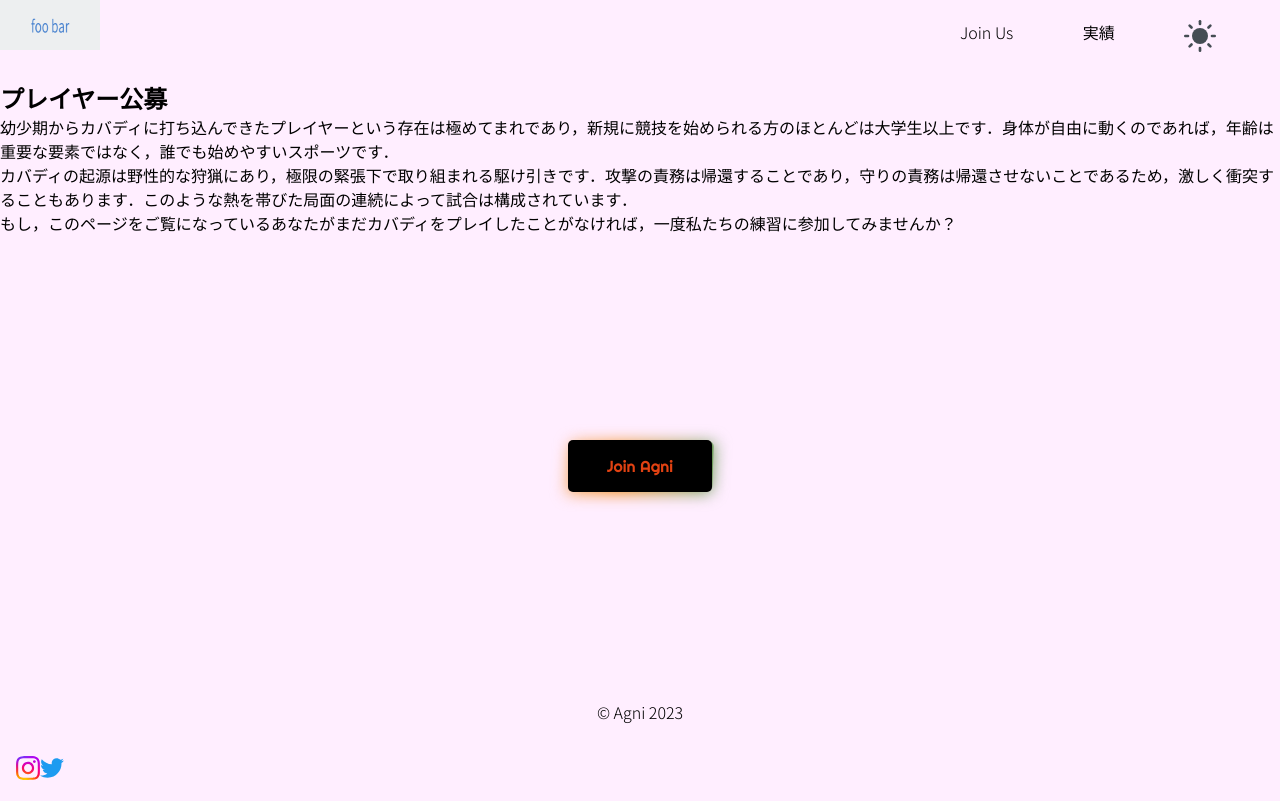
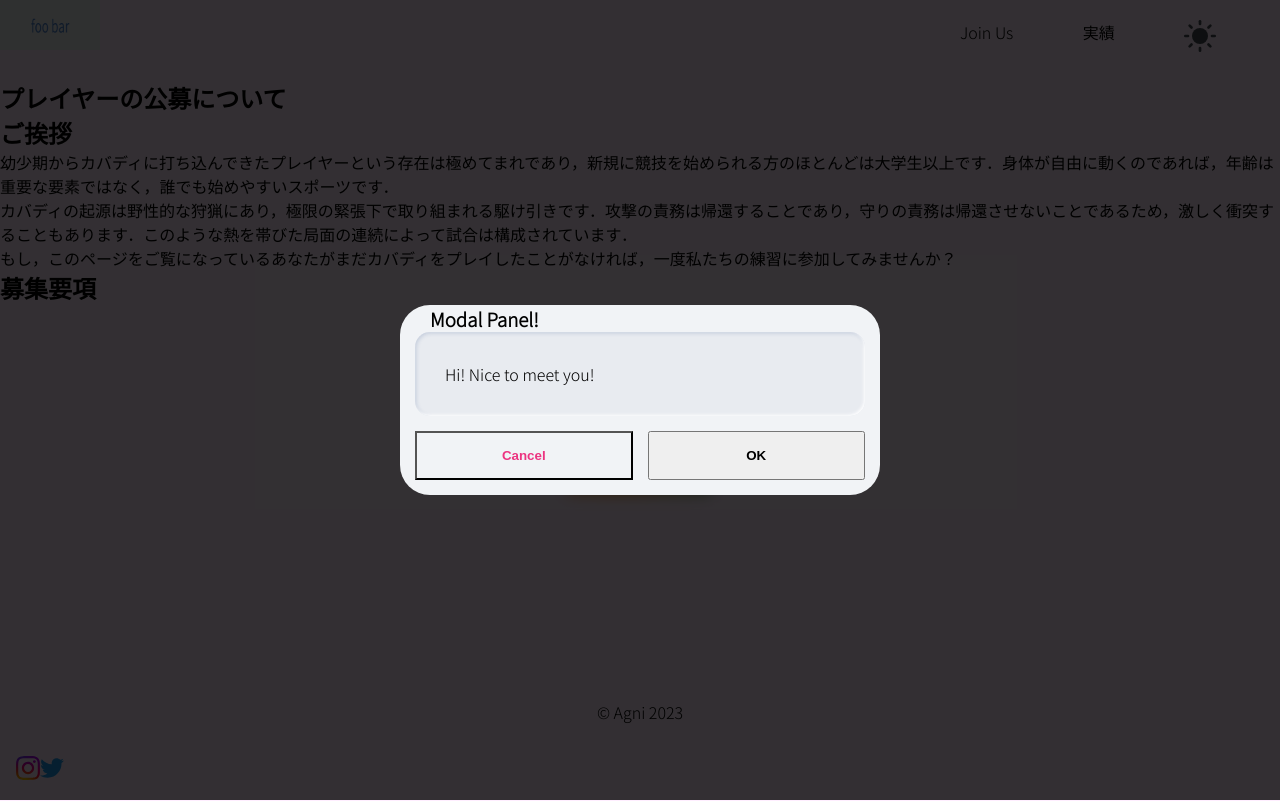
Before and after one commit to kustham/nigiri, a Next.js app: page /recruit in a window 1280 px wide. Both pictures are taken after a click on the button "Join Agni". Built offline with nearby package versions, Linux system fonts and the light colour scheme.

Commit message:
:sparkles: add modal

```diff
--- /dev/null
+++ b/app/recruit/modal.tsx
@@ -0,0 +1,39 @@
+import { NextPage } from 'next'
+import React from 'react'
+import { useState } from 'react'
+import { createPortal } from 'react-dom'
+import styles from 'styles/recruit/recruit.module.scss'
+
+type ModalProps = {
+    close: (e: any) => void
+    children: React.ReactNode
+}
+
+const Modal: NextPage<ModalProps> = (props) => {
+    const [isMouseDown, setIsMouseDown] = useState(false)
+
+    const onMouseDown = (e: { target: any; currentTarget: any }) => {
+        if (e.target === e.currentTarget) {
+            setIsMouseDown(true)
+        }
+    }
+
+    const onMouseUp = (e: MouseEvent) => {
+        if (isMouseDown) {
+            props.close(e)
+        }
+        setIsMouseDown(false)
+    }
+
+    return (
+        <div className={styles.modalOverlay} onMouseDown={onMouseDown} onMouseUp={onMouseUp}>
+            <div>
+                {React.cloneElement(props.children as any, {
+                    close: props.close,
+                })}
+            </div>
+        </div>
+    )
+}
+
+export default Modal
--- a/app/recruit/page.tsx
+++ b/app/recruit/page.tsx
@@ -1,19 +1,29 @@
 'use client'
+import Modal from '@/recruit/modal'
+import SendMailPanel from '@/recruit/sendMailPanel'
 import recruitStyle from '@/styles/recruit/recruit.module.scss'
 import { NextPage } from 'next'
 import { Righteous } from 'next/font/google'
+import { useState } from 'react'
 
 const righteous = Righteous({
     subsets: ['latin'],
     weight: '400',
 })
 
-//TODO:ボタンクリック時に挙動欲しい
 const RecruitPage: NextPage = () => {
+    const [isOpenModal, setIsOpenModal] = useState(false)
+
+    const toggleModal = (e) => {
+        if (e.target === e.currentTarget) {
+            setIsOpenModal(!isOpenModal)
+        }
+    }
     return (
         <>
             <div className={recruitStyle.message}>
-                <h1>プレイヤー公募</h1>
+                <h1>プレイヤーの公募について</h1>
+                <h2>ご挨拶</h2>
                 <p>
                     幼少期からカバディに打ち込んできたプレイヤーという存在は極めてまれであり，新規に競技を始められる方のほとんどは大学生以上です．身体が自由に動くのであれば，年齢は重要な要素ではなく，誰でも始めやすいスポーツです．
                 </p>
@@ -23,13 +33,23 @@ const RecruitPage: NextPage = () => {
                 <p>
                     もし，このページをご覧になっているあなたがまだカバディをプレイしたことがなければ，一度私たちの練習に参加してみませんか？
                 </p>
+                <h2>募集要項</h2>
             </div>
             <div className={recruitStyle.buttonContainer}>
                 <span className={recruitStyle.aura} />
-                <button type='submit' className={`${recruitStyle.joinUsButton} ${righteous.className}`}>
+                <button
+                    type='submit'
+                    className={`${recruitStyle.joinUsButton} ${righteous.className}`}
+                    onClick={toggleModal}
+                >
                     Join Agni
                 </button>
             </div>
+            {isOpenModal && (
+                <Modal close={toggleModal}>
+                    <SendMailPanel />
+                </Modal>
+            )}
         </>
     )
 }
--- /dev/null
+++ b/app/recruit/sendMailPanel.tsx
@@ -0,0 +1,35 @@
+import { NextPage } from 'next'
+import styles from 'styles/recruit/recruit.module.scss'
+
+type Props = {
+    // rome-ignore lint/suspicious/noExplicitAny: <explanation>
+    close?: (e: any) => void
+}
+
+const SendMailPanel: NextPage<Props> = (props) => {
+    const submit = (e: { preventDefault: () => void }) => {
+        e.preventDefault()
+        if (props.close) {
+            props.close(e)
+        }
+    }
+
+    return (
+        <section className={styles.panel}>
+            <header>
+                <h3>Modal Panel!</h3>
+            </header>
+            <div>Hi! Nice to meet you!</div>
+            <footer>
+                <button type='button' onClick={props.close}>
+                    Cancel
+                </button>
+                <button type='submit' onClick={submit}>
+                    OK
+                </button>
+            </footer>
+        </section>
+    )
+}
+
+export default SendMailPanel
--- a/app/styles/_variables.scss
+++ b/app/styles/_variables.scss
@@ -1 +1,34 @@
-$geist-radius: 5px;
+$screen-padding: 30px;
+$radius: 30px;
+
+$accent-color: #1ca1f7;
+$alert-color: #ec3481;
+$text-color: #263656;
+$bg-color: #f1f3f6;
+$border-color: #e0e6e9;
+$highlight-color: #f6f9fc;
+$shadow-color: rgba(32, 64, 128, 0.2);
+$shadow: -1.5px -1.5px 2px rgba(255, 255, 255, 0.95), 1px 1px 3px $shadow-color;
+$shadow-wide: -5px -5px 8px rgba(255, 255, 255, 1), 5px 5px 10px $shadow-color;
+$shadow-inset: -1.5px -1.5px 3px rgba(255, 255, 255, 0.95) inset, 1px 1px 4px $shadow-color inset;
+$shadow-text: 1px 1px 1px rgba(255, 255, 255, 0.95);
+
+$font: "HelveticaNeue-Light", arial, sans-serif;
+
+@keyframes fadeon {
+    0% {
+        opacity: 0;
+    }
+    100% {
+        opacity: 1;
+    }
+}
+
+@keyframes scaleon {
+    0% {
+        transform: scale(0.85);
+    }
+    100% {
+        transform: scale(1);
+    }
+}
--- a/app/styles/recruit/recruit.module.scss
+++ b/app/styles/recruit/recruit.module.scss
@@ -1,3 +1,5 @@
+@use "@variables" as v;
+
 .recruitSection {
     position: relative;
     height: 90vh;
@@ -70,6 +72,7 @@
 .joinUsButton:hover {
     background-color: inherit;
     color: var(--white);
+    cursor: pointer;
 }
 
 @keyframes mowamowa {
@@ -78,3 +81,60 @@
         transform: skew(-2deg);
     }
 }
+
+.panel {
+    position: relative;
+    width: 100%;
+    background-color: v.$bg-color;
+    border-radius: v.$radius;
+    overflow: hidden;
+    > header {
+        padding: 0 v.$screen-padding;
+    }
+    > div {
+        margin: 0 v.$screen-padding/2;
+        padding: v.$screen-padding;
+        border-radius: v.$radius/2;
+        box-shadow: v.$shadow-inset;
+        background-color: darken(v.$bg-color, 3);
+    }
+    > footer {
+        display: grid;
+        grid-template-columns: 1fr 1fr;
+        gap: v.$screen-padding/2;
+        padding: v.$screen-padding/2;
+        button {
+            font-weight: 700;
+            padding: v.$screen-padding/2 v.$screen-padding/2;
+            &[type="button"] {
+                color: v.$alert-color;
+                background-color: v.$bg-color;
+                &:hover:after {
+                    content: "";
+                    border: 2px solid v.$alert-color;
+                }
+            }
+        }
+    }
+}
+
+.modalOverlay {
+    position: fixed;
+    top: 0;
+    bottom: 0;
+    left: 0;
+    right: 0;
+    display: flex;
+    justify-content: center;
+    align-items: center;
+    padding: v.$screen-padding;
+    background-color: rgba(0, 0, 0, 0.8);
+    z-index: 1000;
+    animation: fadeon 0.3s ease 0s;
+    > * {
+        width: 100%;
+        max-width: 480px;
+        margin: auto;
+        animation: scaleon 0.25s ease-out 0s;
+    }
+}
```
